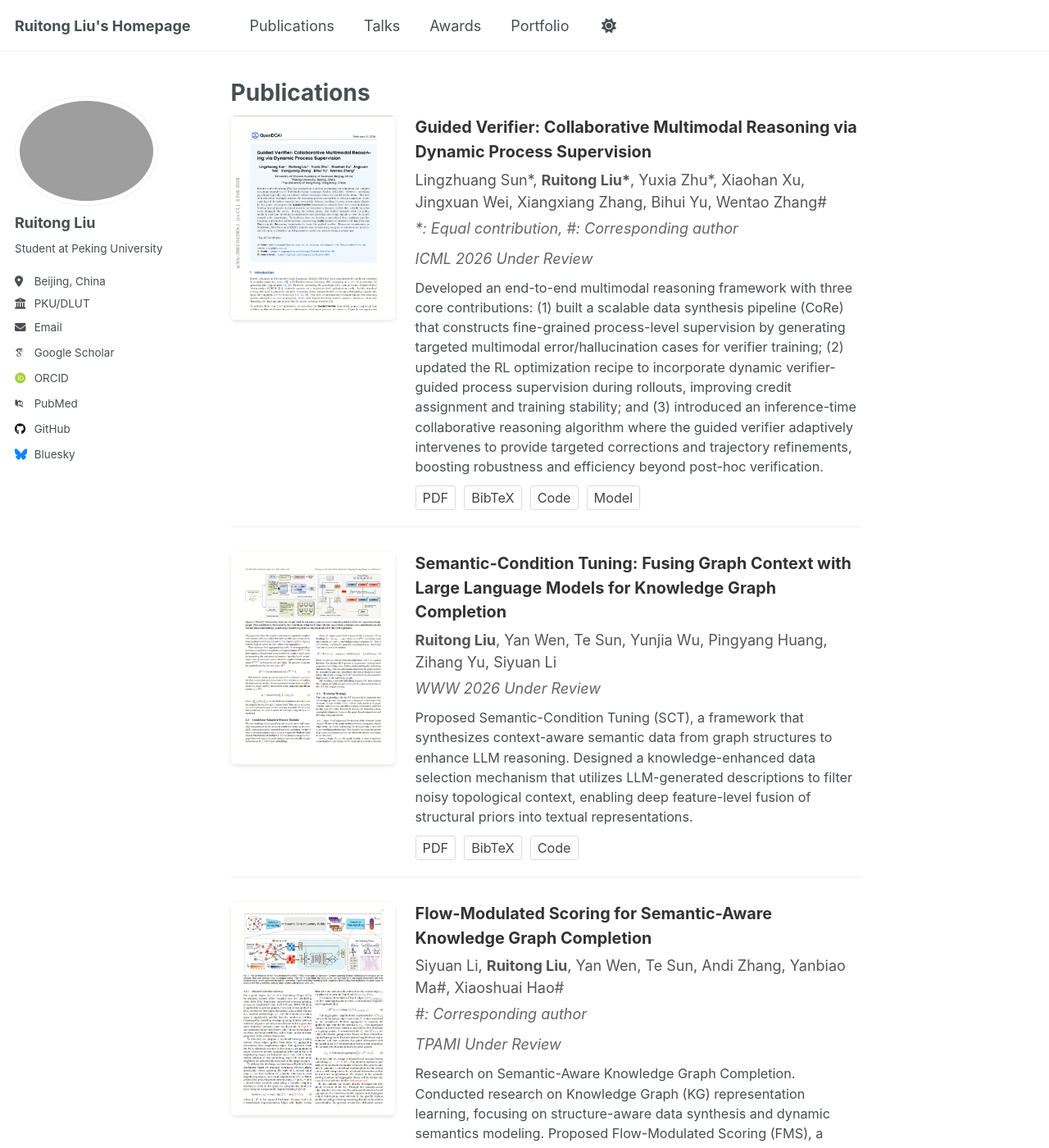
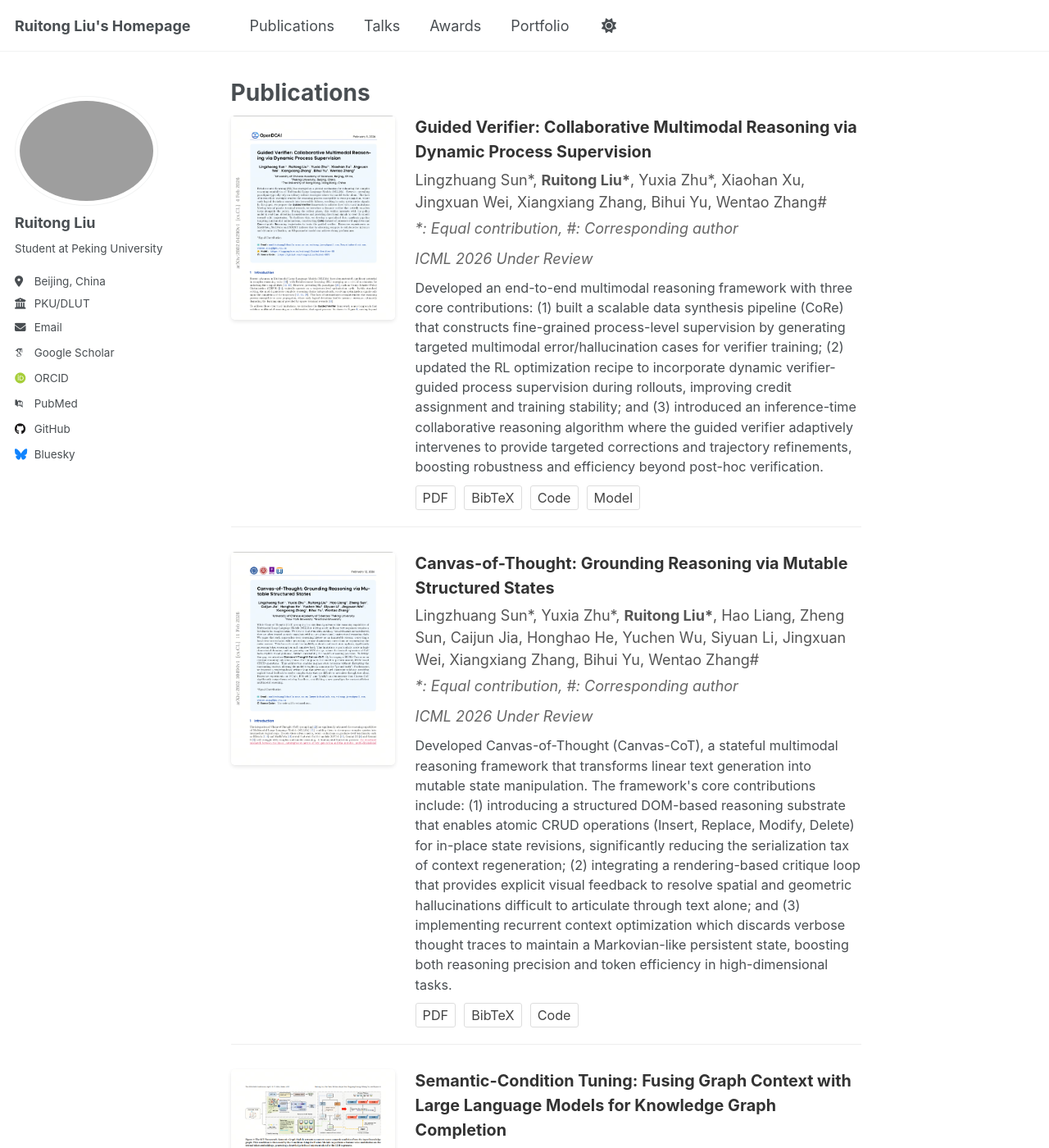
Before and after one commit to tongruiliu/tongruiliu.github.io, a Jekyll site: the page built from _pages/Publications.html, in a window 1280 px wide and 1400 px high. Shown: the whole window at 82% size. Built offline with Jekyll 4.4.1, drawn with Linux system fonts in a browser that asks for light colours; some web fonts are replaced; a script that is not in the unit is left out.

Commit message:
new publication

```diff
--- a/_pages/Publications.html
+++ b/_pages/Publications.html
@@ -187,6 +187,52 @@ author_profile: true
   primaryClass  = {cs.CL},
   doi           = {10.48550/arXiv.2602.04290},
   url           = {https://arxiv.org/abs/2602.04290}
+}</div>
+  </div>
+</div>
+
+<div class="pub-item">
+  <div class="pub-image">
+    <button class="pub-image-button" type="button" data-full="{{ '/images/pub_canvas_cot.png' | relative_url }}" aria-label="Open image">
+      <img src="{{ '/images/pub_canvas_cot.png' | relative_url }}" alt="Paper Teaser">
+    </button>
+  </div>
+
+  <div class="pub-content">
+    <div class="pub-title">
+      <a href="https://arxiv.org/pdf/2602.10494" style="text-decoration:none; color:inherit;">
+        Canvas-of-Thought: Grounding Reasoning via Mutable Structured States
+      </a>
+    </div>
+
+    <div class="pub-authors">
+      Lingzhuang Sun*, Yuxia Zhu*, <strong>Ruitong Liu*</strong>, Hao Liang, Zheng Sun, Caijun Jia, Honghao He, Yuchen Wu, Siyuan Li, Jingxuan Wei, Xiangxiang Zhang, Bihui Yu, Wentao Zhang#
+    </div>
+
+    <div class="pub-venue">
+      *: Equal contribution, #: Corresponding author
+    </div>
+
+    <div class="pub-venue">
+      ICML 2026 Under Review
+    </div>
+
+    <p style="font-size: 0.9em; margin-bottom: 10px;">
+      Developed Canvas-of-Thought (Canvas-CoT), a stateful multimodal reasoning framework that transforms linear text generation into mutable state manipulation. The framework's core contributions include: (1) introducing a structured DOM-based reasoning substrate that enables atomic CRUD operations (Insert, Replace, Modify, Delete) for in-place state revisions, significantly reducing the serialization tax of context regeneration; (2) integrating a rendering-based critique loop that provides explicit visual feedback to resolve spatial and geometric hallucinations difficult to articulate through text alone; and (3) implementing recurrent context optimization which discards verbose thought traces to maintain a Markovian-like persistent state, boosting both reasoning precision and token efficiency in high-dimensional tasks.
+    </p>
+
+    <div class="pub-links">
+      <a href="https://arxiv.org/pdf/2602.10494">PDF</a>
+      <a href="javascript:void(0)" onclick="toggleBibtex('bib_canvas_cot')">BibTeX</a>
+      <a href="https://github.com/Zzzyxii/Canvas-CoT">Code</a>
+    </div>
+
+    <div id="bib_canvas_cot" style="display:none; margin-top:10px; padding:10px; background:#f9f9f9; border:1px solid #ddd; font-family:monospace; font-size:0.8em; white-space:pre-wrap;">@article{sun2026canvas,
+  title   = {Canvas-of-Thought: Grounding Reasoning via Mutable Structured States},
+  author  = {Sun, Lingzhuang and Zhu, Yuxia and Liu, Ruitong and Liang, Hao and Sun, Zheng and Jia, Caijun and He, Honghao and Wu, Yuchen and Li, Siyuan and Wei, Jingxuan and Zhang, Xiangxiang and Yu, Bihui and Zhang, Wentao},
+  journal = {arXiv preprint arXiv:2602.10494},
+  year    = {2026},
+  url     = {https://arxiv.org/abs/2602.10494}
 }</div>
   </div>
 </div>
```
Also changed, not shown: images/pub_canvas_cot.png (added).
